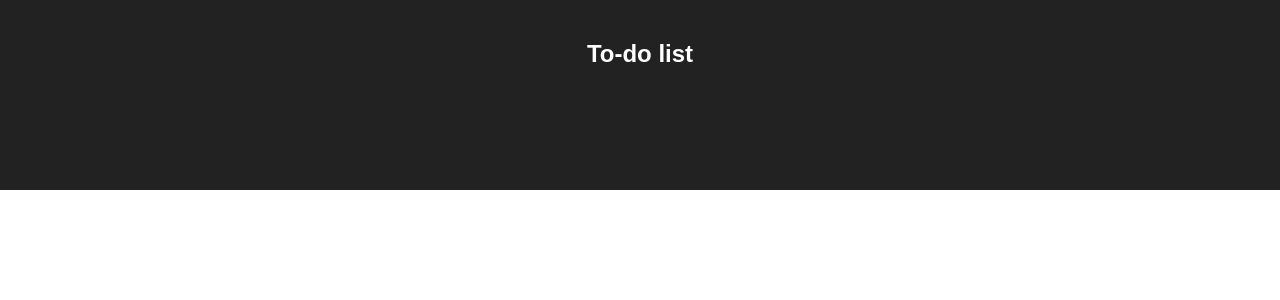
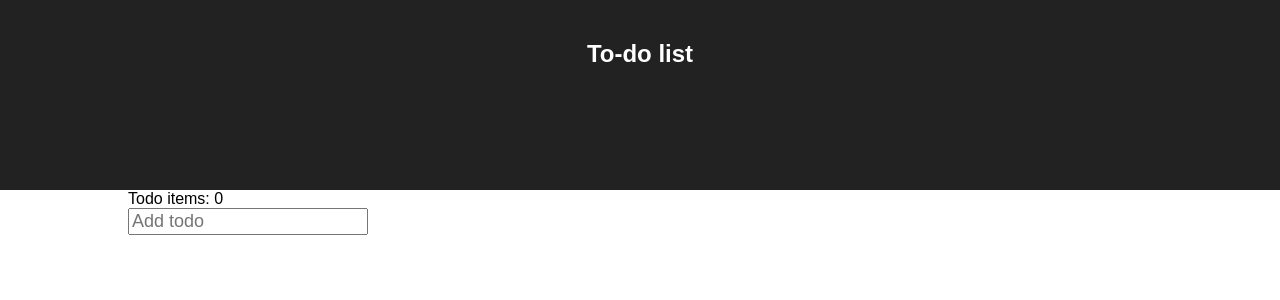
Before and after one commit to joaalto/wunderkit-react, a React (Create React App) app: page / in a window 1280 px wide. Shown: the top 300 px of the page. Built offline with nearby package versions, Linux system fonts and the light colour scheme.

Commit message:
Implement adding items to app state.

```diff
--- a/package.json
+++ b/package.json
@@ -3,6 +3,7 @@
   "version": "0.1.0",
   "private": true,
   "dependencies": {
+    "immutable": "^3.8.1",
     "react": "^15.5.4",
     "react-dom": "^15.5.4"
   },
--- a/src/TodoApp.jsx
+++ b/src/TodoApp.jsx
@@ -1,17 +1,30 @@
 import React from "react";
-// import { List } from "immutable";
-// import TodoForm from "./TodoForm";
-// import TodoItems from "./TodoItems";
+import { List } from "immutable";
+import TodoForm from "./TodoForm";
+import TodoItems from "./TodoItems";
 
 export default class TodoApp extends React.Component {
   constructor(props) {
     super(props);
     // This is a container component which should handle our app state.
-    // Our state should consist of todo items (and perhaps the next item id).
+    // Our state should consist of todo todoItems (and perhaps the next item id).
+    this.state = {
+      nextId: 0,
+      todoItems: List()
+    };
   }
 
   onAddTodo = text => {
-    // We should add a new todo item to our app state here (and update the next id).
+    console.log('text: ', text)
+    const nextId = this.state.nextId + 1;
+
+    this.setState({
+      nextId: nextId,
+      todoItems: this.state.todoItems.push({
+        id: nextId,
+        text: text
+      })
+    });
   };
 
   onRemoveTodo = id => {
@@ -19,16 +32,21 @@ export default class TodoApp extends React.Component {
   };
 
   render() {
-    return <div />
-    // return (
-    //   <div>
-    //     <Title todoCount={this.state.todoItems.size} />
-    //     <TodoForm addTodo={this.onAddTodo} />
-    //     <TodoItems items={this.state.todoItems} remove={this.onRemoveTodo} />
-    //   </div>
-    // );
-  // }
+    return (
+      <div>
+        <Title todoCount={this.state.todoItems.size} />
+        <TodoForm addTodo={this.onAddTodo} />
+        <TodoItems items={this.state.todoItems} remove={this.onRemoveTodo} />
+      </div>
+    );
+  }
+
 }
 
-// Implement a stateless <Title> component
+const Title = ({ todoCount }) => {
+  return (
+    <div>
+      Todo items: {todoCount}
+    </div>
+  );
 };
--- a/src/TodoForm.jsx
+++ b/src/TodoForm.jsx
@@ -4,23 +4,31 @@ import "./TodoForm.css";
 export default class TodoForm extends React.Component {
   constructor(props) {
     super(props);
-    // We should hold the value of our input text in component state
+    this.state = { text: "" };
   }
 
   handleChange = event => {
-    // We should update the component state here
+    this.setState({
+      text: event.target.value
+    });
   };
 
   handleSubmit = event => {
     event.preventDefault();
-    // We should call the callback for adding a todo item here with the state text,
-    // and clear our component state text
+    this.props.addTodo(this.state.text);
+    this.setState({ text: "" });
   };
 
   render() {
     return (
-      <form>
-        <input className="Todo-input" type="text" placeholder="Add todo" />
+      <form onSubmit={this.handleSubmit}>
+        <input
+          onChange={this.handleChange}
+          className="Todo-input"
+          type="text"
+          placeholder="Add todo"
+          value={this.state.text}
+        />
       </form>
     );
   }
```
